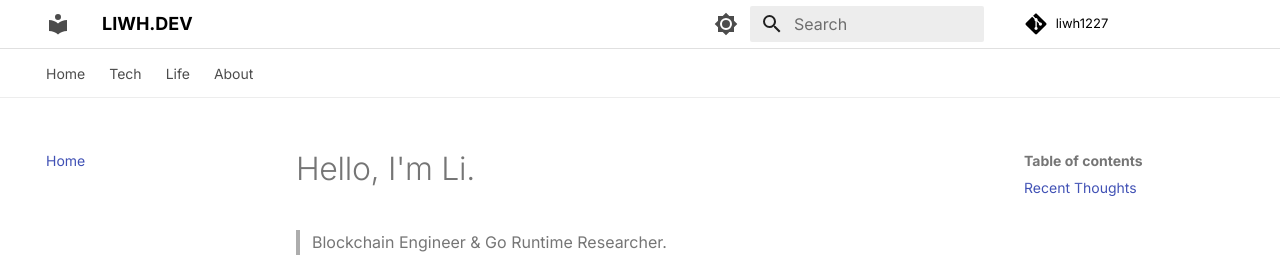
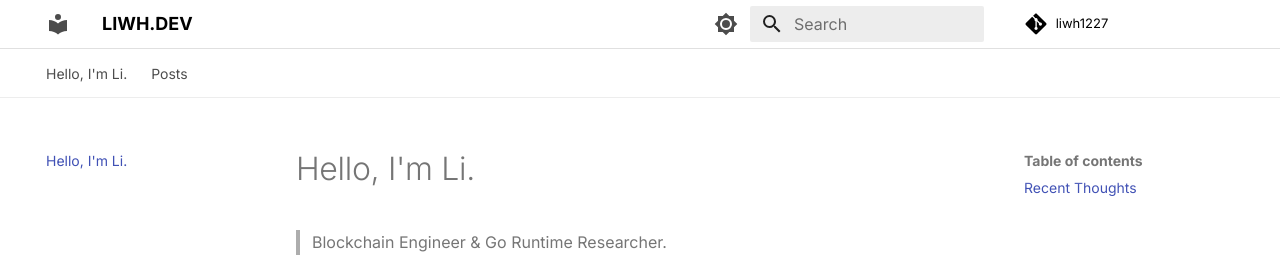
Before and after one commit to liwh1227/liwh1227.github.io, an MkDocs documentation site: the page built from docs/index.md, in a window 1280 px wide. Shown: the top 258 px of the page. Built offline with MkDocs 1.6.1 and Material for MkDocs 9.7.7, drawn with Linux system fonts in a browser that asks for light colours; comment, search, counter and statistics services are not loaded.

Commit message:
feat: 修改配置文件

```diff
--- a/mkdocs.yml
+++ b/mkdocs.yml
@@ -48,8 +48,6 @@
   - pymdownx.details
   - attr_list
 
-nav:
-  - Home: index.md
-  - Tech: posts/tech/
-  - Life: posts/life/
-  - About: about.md
+plugins:
+  - search
+  - awesome-pages
```
Also changed, not shown: 1 other file.
